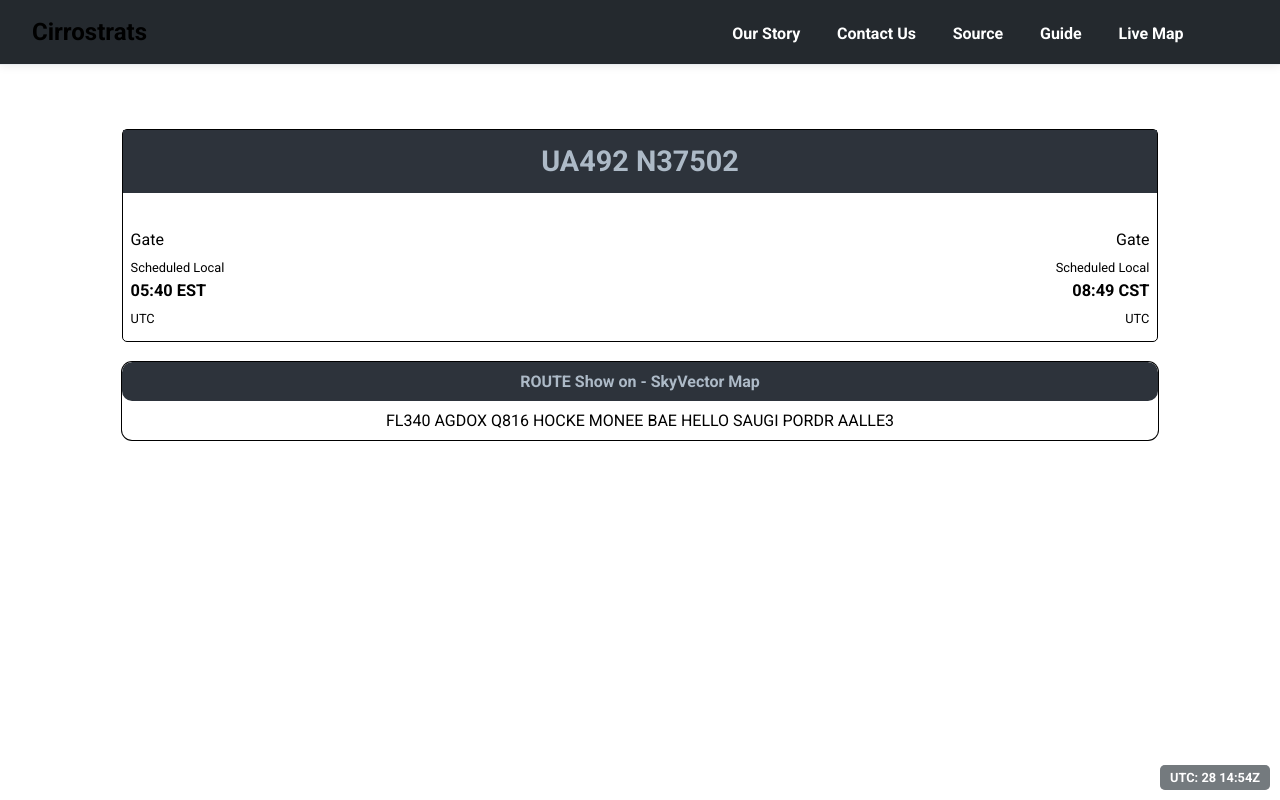
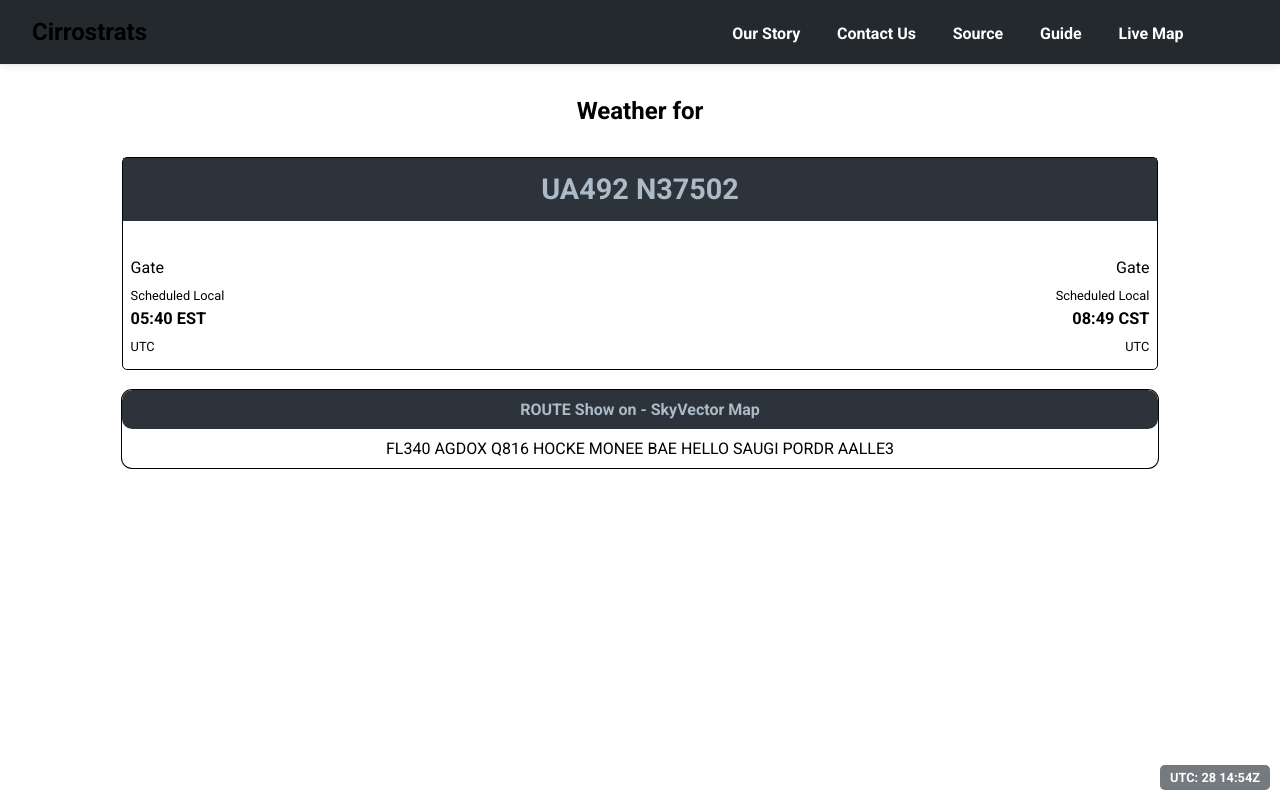
Before and after one commit to ujazishere/cirrostrats-frontend, a React (Vite) app: page / in a window 1280 px wide. Both pictures are taken after typing "Sample" into the empty fields and a click on the button "Search". Built offline with nearby package versions, Linux system fonts and the light colour scheme; no server answers.

Commit message:
weather for text change

```diff
--- a/src/components/WeatherCard.jsx
+++ b/src/components/WeatherCard.jsx
@@ -43,9 +43,6 @@ const WeatherCard = ({ arrow, title, routeCard, text, weatherDetails: weatherDet
     const { METAR, TAF, D_ATIS, name } = weatherDetails || {};
     return (
       <>
-        <h3 className="weather__title">
-          <span>Weather for </span> {name}
-        </h3>
 
         <div className="card">
           <div>
--- a/src/pages/Details.jsx
+++ b/src/pages/Details.jsx
@@ -60,6 +60,11 @@ const Details = () => {
 
       {/* The following thing looks for searchValue's ID that is the airport weather logic. if its returned airport then it will return WeatherCard */}
       {/* Otherwise it will return the FlightCard */}
+
+      <h3 className="weather__title">
+          <span>Weather for </span> {name}
+        </h3>
+
       {searchValue.id? (
         <WeatherCard arrow={false} weatherDetails={airportWx} />
       ) : flightData ? (
```
